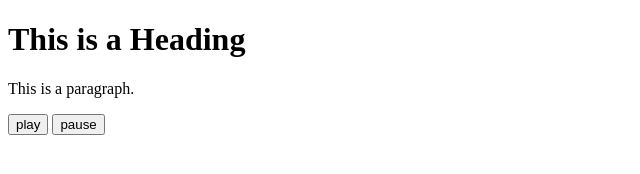
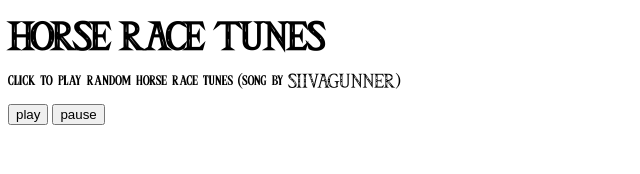
Before and after one commit to JBrondijk/horse_race, a plain HTML site: page index.html in a window 1280 px wide. Shown: the whole page, without its empty margins (0-640 px from the left). Drawn offline with Linux system fonts and the light colour scheme.

Commit message:
Amazing styling

```diff
--- a/index.html
+++ b/index.html
@@ -3,6 +3,19 @@
 <head>
 <title>Page Title</title>
 <style>
+    @font-face {
+        font-family: 'triforce';
+        src: url(./Triforce.ttf);
+    }
+
+    h1{
+        font-family: 'triforce', sans-serif;
+    }
+
+    p{
+        font-family: 'triforce', sans-serif;
+    }
+
     audio{
         display:none;
     }
@@ -10,8 +23,8 @@
 </head>
 <body>
 
-<h1>This is a Heading</h1>
-<p>This is a paragraph.</p>
+<h1>HORSE RACE TUNES</h1>
+<p>click to play random horse race tunes (song by SIIVAGUNNER)</p>
 
 <button id="playbutton"> play </button>
 <button id="pausebutton"> pause </button>
```
Also changed, not shown: Triforce.ttf (added).
